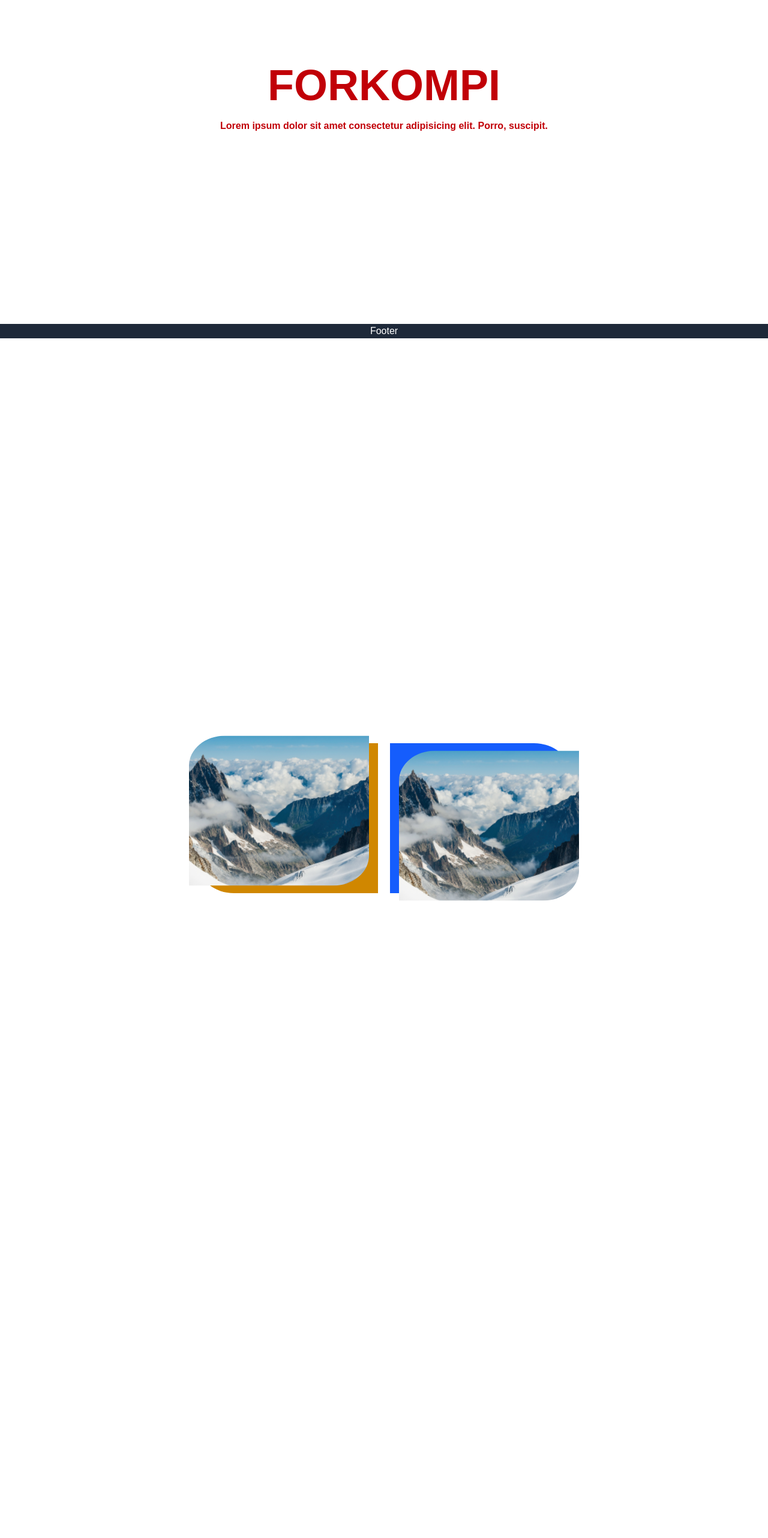
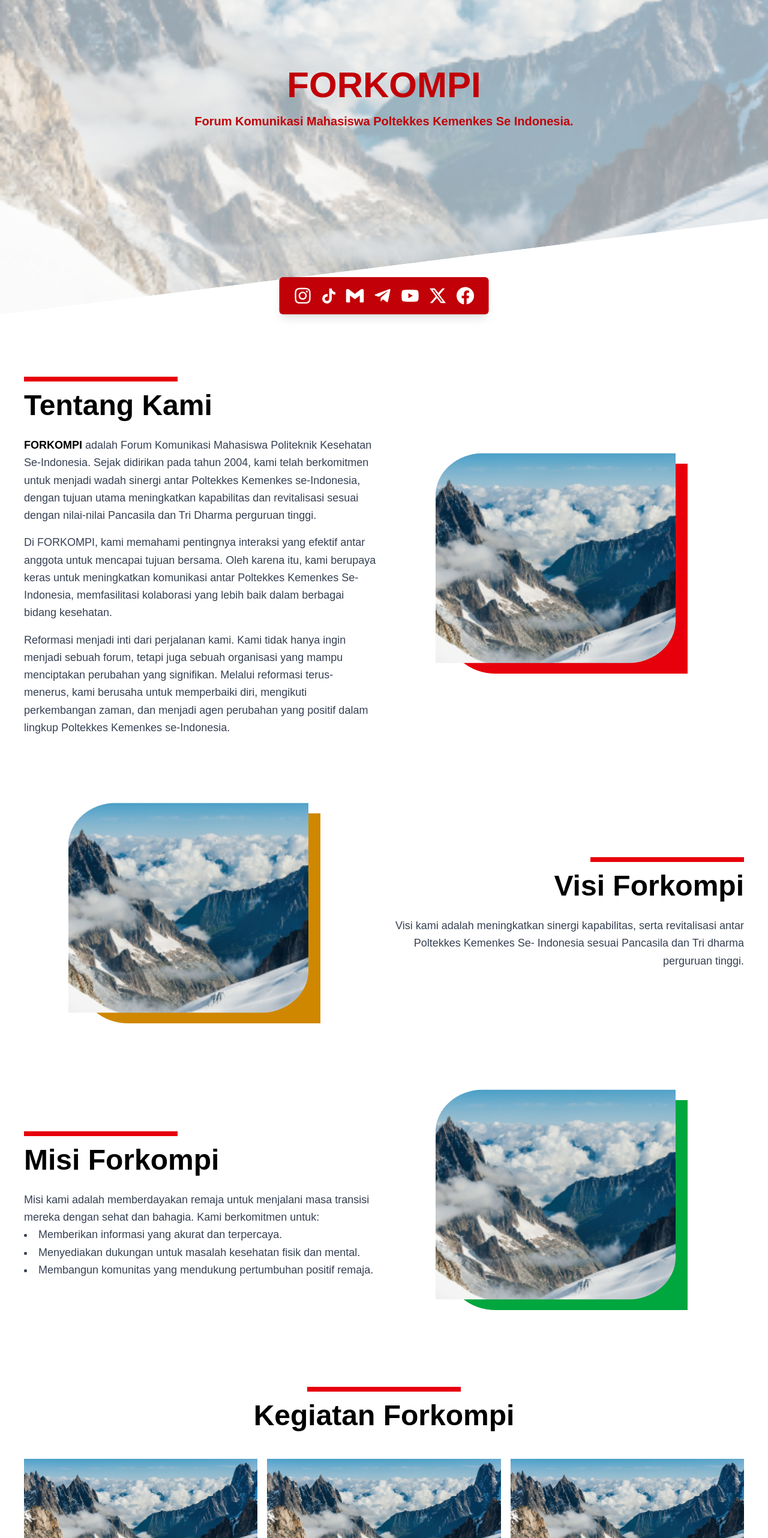
Before and after one commit to mmaruf23/forkompi, a Next.js app: page / in a window 1280 px wide. Shown: the part 236-2800 px from the top of the page at 60% size. Before the commit the page ends 2400 px from the top, so only its background shows below. Built offline with nearby package versions, Linux system fonts and the light colour scheme.

Commit message:
Landing Page

```diff
--- a/package.json
+++ b/package.json
@@ -20,6 +20,7 @@
     "next": "15.5.0",
     "react": "19.1.0",
     "react-dom": "19.1.0",
+    "react-icons": "^5.5.0",
     "slugify": "^1.6.6",
     "tailwind-merge": "^3.3.1"
   },
--- a/src/components/layout/index.tsx
+++ b/src/components/layout/index.tsx
@@ -1,6 +1,5 @@
 import React from "react";
 import Navbar from "../ui/navbar";
-import Footer from "../ui/footer";
 type LayoutProps = {
   children: React.ReactNode;
 };
@@ -10,7 +9,6 @@
     <div className="min-h-svh">
       <Navbar />
       <main className="grow flex items-center">{children}</main>
-      <Footer />
     </div>
   );
 };
--- a/src/components/ui/footer.tsx
+++ b/src/components/ui/footer.tsx
@@ -1,7 +1,11 @@
 import React from "react";
 
 const Footer = () => {
-  return <div className="fixed bottom-0 w-full bg-gray-800 text-white text-center">Footer</div>;
+  return (
+    <div className="flex w-full h-auto bg-red-700 py-12 justify-center">
+      <h1 className="text-7xl text-black">FOOTER</h1>
+    </div>
+  );
 };
 
 export default Footer;
--- a/src/components/ui/hero.tsx
+++ b/src/components/ui/hero.tsx
@@ -3,19 +3,26 @@
 type HeroProps = {
   title: string;
   descp: string;
-  image: string;
 };
 
-const Hero = ({ title, descp, image }: HeroProps) => {
+const Hero = ({ title, descp }: HeroProps) => {
   return (
-    <div
-      className={`relative flex justify-center items-center w-full h-svh bg-no-repeat bg-cover bg-[url(${image})]`}
-      style={{ clipPath: "polygon(0% 0%, 100% 0%, 100% 75%, 0 95%)" }}
-    >
-      <div className="absolute inset-0 bg-white/50"></div>
-      <div className="z-20 text-red-700">
-        <h1 className="uppercase text-center text-7xl font-bold mb-5">{title}</h1>
-        <h1 className="font-semibold">{descp}</h1>
+    <div className="bg-white">
+      <div
+        className="relative flex justify-center items-center w-full min-h-[70vh] sm:min-h-[80vh] md:min-h-screen bg-no-repeat bg-cover bg-center"
+        style={{
+          clipPath: "polygon(0% 0%, 100% 0%, 100% 75%, 0 95%)",
+          backgroundImage: "url('/hero-background-1.png')",
+        }}
+      >
+        {/* Overlay */}
+        <div className="absolute inset-0 bg-white/60"></div>
+
+        {/* Content */}
+        <div className="z-20 text-red-700 px-4 sm:px-6 md:px-12 text-center">
+          <h1 className="uppercase font-bold mb-4 text-3xl sm:text-4xl md:text-6xl">{title}</h1>
+          <h2 className="font-semibold text-base sm:text-lg md:text-xl">{descp}</h2>
+        </div>
       </div>
     </div>
   );
--- a/src/components/ui/image_shadow.tsx
+++ b/src/components/ui/image_shadow.tsx
@@ -35,7 +35,7 @@
         alt="IMAGE"
         height={250}
         width={300}
-        className={`${translate} rounded-tl-[20%] rounded-br-[20%] w-[300px] h-[250px] object-cover`}
+        className={`${translate} rounded-tl-[20%] rounded-br-[20%] w-[400px] h-[350px] object-cover`}
       />
     </div>
   );
--- a/src/pages/_app.tsx
+++ b/src/pages/_app.tsx
@@ -1,6 +1,6 @@
-import Layout from '@/components/layout';
-import '@/styles/globals.css';
-import type { AppProps } from 'next/app';
+import Layout from "@/components/layout";
+import "@/styles/globals.css";
+import type { AppProps } from "next/app";
 
 export default function App({ Component, pageProps }: AppProps) {
   return (
--- a/src/pages/index.tsx
+++ b/src/pages/index.tsx
@@ -2,20 +2,197 @@
 import ImageShadowed from "@/components/ui/image_shadow";
 import React from "react";
 import imagePath from "@/static/hero-background-1.png";
+import { FaInstagram, FaTiktok, FaTelegramPlane, FaYoutube, FaFacebook } from "react-icons/fa";
+import { SiGmail } from "react-icons/si";
+import { FaXTwitter } from "react-icons/fa6";
+import Link from "next/link";
+import Image from "next/image";
+import Footer from "@/components/ui/footer";
 
 const HomePage = () => {
   return (
     <div className="h-[200svh] w-full">
-      {/* ahehehe sorry */}
-      <Hero
-        title="forkompi"
-        descp="Lorem ipsum dolor sit amet consectetur adipisicing elit. Porro, suscipit."
-        image="/hero-background-2.png"
-      />
-      <div className="flex gap-5 justify-center items-center w-full h-full">
-        <ImageShadowed src={imagePath} value={-16} width={300} color={"yellow"} height={250} />
-        <ImageShadowed src={imagePath} value={16} width={300} color={"blue"} height={250} />
+      {/* Hero */}
+      <div className="relative">
+        <Hero
+          title="forkompi"
+          descp="Forum Komunikasi Mahasiswa Poltekkes Kemenkes Se Indonesia."
+        />
+
+        {/* Button at the bottom center of Hero */}
+        <div className="absolute bottom-10 left-1/2 -translate-x-1/2 flex items-center gap-4 bg-red-700 text-white px-6 py-4 rounded-sm shadow-lg transition">
+          <Link className="hover:scale-120 transition-transform" href="www.instagram.com">
+            <FaInstagram size={30} />
+          </Link>
+          <Link className="hover:scale-120 transition-transform" href="www.tiktok.com">
+            <FaTiktok size={25} />
+          </Link>
+          <Link className="hover:scale-120 transition-transform" href="www.gmail.com">
+            <SiGmail size={30} />
+          </Link>
+          <Link className="hover:scale-120 transition-transform" href="www.telegram.com">
+            <FaTelegramPlane size={30} />
+          </Link>
+          <Link className="hover:scale-120 transition-transform" href="www.youtube.com">
+            <FaYoutube size={30} />
+          </Link>
+          <Link className="hover:scale-120 transition-transform" href="www.twitter.com">
+            <FaXTwitter size={30} />
+          </Link>
+          <Link className="hover:scale-120 transition-transform" href="www.facebook.com">
+            <FaFacebook size={30} />
+          </Link>
+        </div>
       </div>
+
+      {/* Tentang Kami Section */}
+      <div className="flex flex-col md:flex-row items-center justify-between gap-6 w-full h-auto bg-white px-10 py-16">
+        {/* Left Text */}
+        <div className="md:w-1/2">
+          <div className="w-64 h-2 bg-red-600 mb-4"></div>
+          <h2 className="text-5xl font-bold mb-7 text-black">Tentang Kami</h2>
+          <p className=" text-gray-700 leading-relaxed mb-4 text-lg">
+            <span className="font-semibold text-black">FORKOMPI</span> adalah Forum Komunikasi
+            Mahasiswa Politeknik Kesehatan Se-Indonesia. Sejak didirikan pada tahun 2004, kami telah
+            berkomitmen untuk menjadi wadah sinergi antar Poltekkes Kemenkes se-Indonesia, dengan
+            tujuan utama meningkatkan kapabilitas dan revitalisasi sesuai dengan nilai-nilai
+            Pancasila dan Tri Dharma perguruan tinggi.
+          </p>
+          <p className=" text-gray-700 leading-relaxed mb-4 text-lg">
+            Di FORKOMPI, kami memahami pentingnya interaksi yang efektif antar anggota untuk
+            mencapai tujuan bersama. Oleh karena itu, kami berupaya keras untuk meningkatkan
+            komunikasi antar Poltekkes Kemenkes Se-Indonesia, memfasilitasi kolaborasi yang lebih
+            baik dalam berbagai bidang kesehatan.
+          </p>
+          <p className=" text-gray-700 leading-relaxed text-lg w-full">
+            Reformasi menjadi inti dari perjalanan kami. Kami tidak hanya ingin menjadi sebuah
+            forum, tetapi juga sebuah organisasi yang mampu menciptakan perubahan yang signifikan.
+            Melalui reformasi terus-menerus, kami berusaha untuk memperbaiki diri, mengikuti
+            perkembangan zaman, dan menjadi agen perubahan yang positif dalam lingkup Poltekkes
+            Kemenkes se-Indonesia.
+          </p>
+        </div>
+
+        {/* Right Image */}
+        <div className="md:w-1/2 flex justify-center pt-10">
+          <ImageShadowed src={imagePath} value={-16} width={300} color={"red"} height={250} />
+        </div>
+      </div>
+
+      {/** Visi Forkompi */}
+      <div className="flex flex-col md:flex-row items-center justify-between gap-6 w-full h-auto bg-white px-10 py-16">
+        {/* Left Image */}
+        <div className="md:w-1/2 flex justify-center">
+          <ImageShadowed src={imagePath} value={-16} width={300} color={"yellow"} height={250} />
+        </div>
+
+        {/* Right Text */}
+        <div className="md:w-1/2">
+          <div>
+            <div className="flex justify-end">
+              <div className="w-64 h-2 bg-red-600 mb-4"></div>
+            </div>
+            <h2 className="text-right text-5xl font-bold mb-7 text-black">Visi Forkompi</h2>
+            <p className="text-right text-gray-700 leading-relaxed mb-4 text-lg">
+              Visi kami adalah meningkatkan sinergi kapabilitas, serta revitalisasi antar Poltekkes
+              Kemenkes Se- Indonesia sesuai Pancasila dan Tri dharma perguruan tinggi.
+            </p>
+          </div>
+        </div>
+      </div>
+
+      {/** Misi Forkompi */}
+      <div className="flex flex-col md:flex-row items-center justify-between gap-6 w-full h-auto bg-white px-10 py-16">
+        {/* Left Text */}
+        <div className="md:w-1/2">
+          <div>
+            <div className="w-64 h-2 bg-red-600 mb-4"></div>
+            <h2 className="text-left text-5xl font-bold mb-7 text-black">Misi Forkompi</h2>
+            <span className="text-left text-gray-700 leading-relaxed mb-4 text-lg">
+              Misi kami adalah memberdayakan remaja untuk menjalani masa transisi mereka dengan
+              sehat dan bahagia. Kami berkomitmen untuk:
+              <ul className="list-disc list-inside">
+                <li>Memberikan informasi yang akurat dan terpercaya.</li>
+                <li>Menyediakan dukungan untuk masalah kesehatan fisik dan mental.</li>
+                <li>Membangun komunitas yang mendukung pertumbuhan positif remaja.</li>
+              </ul>
+            </span>
+          </div>
+        </div>
+
+        {/* Right Image */}
+        <div className="md:w-1/2 flex justify-center">
+          <ImageShadowed src={imagePath} value={-16} width={300} color={"green"} height={250} />
+        </div>
+      </div>
+
+      {/** Kegiatan Forkompi */}
+      <div className="flex flex-col w-full h-auto bg-white px-10 py-16 justify-center">
+        <div className="flex flex-col items-center">
+          <div className="w-64 h-2 bg-red-600 mb-4"></div>
+          <h2 className="text-5xl font-bold mb-12 text-black text-center">Kegiatan Forkompi</h2>
+        </div>
+
+        {/* Top row */}
+        <div>
+          <div className="grid grid-cols-1 md:grid-cols-3 gap-4">
+            <div className="col-span-1">
+              <Image
+                src="/hero-background-1.png"
+                alt="Gallery 1"
+                width={600}
+                height={400}
+                className="w-full h-auto object-cover"
+              />
+            </div>
+            <div className="col-span-1">
+              <Image
+                src="/hero-background-1.png"
+                alt="Gallery 2"
+                width={600}
+                height={400}
+                className="w-full h-auto object-cover"
+              />
+            </div>
+            <div className="col-span-1">
+              <Image
+                src="/hero-background-1.png"
+                alt="Gallery 3"
+                width={600}
+                height={400}
+                className="w-full h-auto object-cover"
+              />
+            </div>
+          </div>
+        </div>
+
+        {/* Bottom row */}
+        <div className="pt-4">
+          <div className="grid grid-cols-1 md:grid-cols-2 gap-4">
+            <div className="col-span-1">
+              <Image
+                src="/hero-background-1.png"
+                alt="Gallery 1"
+                width={1280}
+                height={720}
+                className="w-full h-auto object-cover"
+              />
+            </div>
+            <div className="col-span-1">
+              <Image
+                src="/hero-background-1.png"
+                alt="Gallery 2"
+                width={1280}
+                height={720}
+                className="w-full h-auto object-cover"
+              />
+            </div>
+          </div>
+        </div>
+      </div>
+
+      {/* Footer */}
+      <Footer />
     </div>
   );
 };
```
Also changed, not shown: 1 other file (tests, documents, lock files or other folders).
